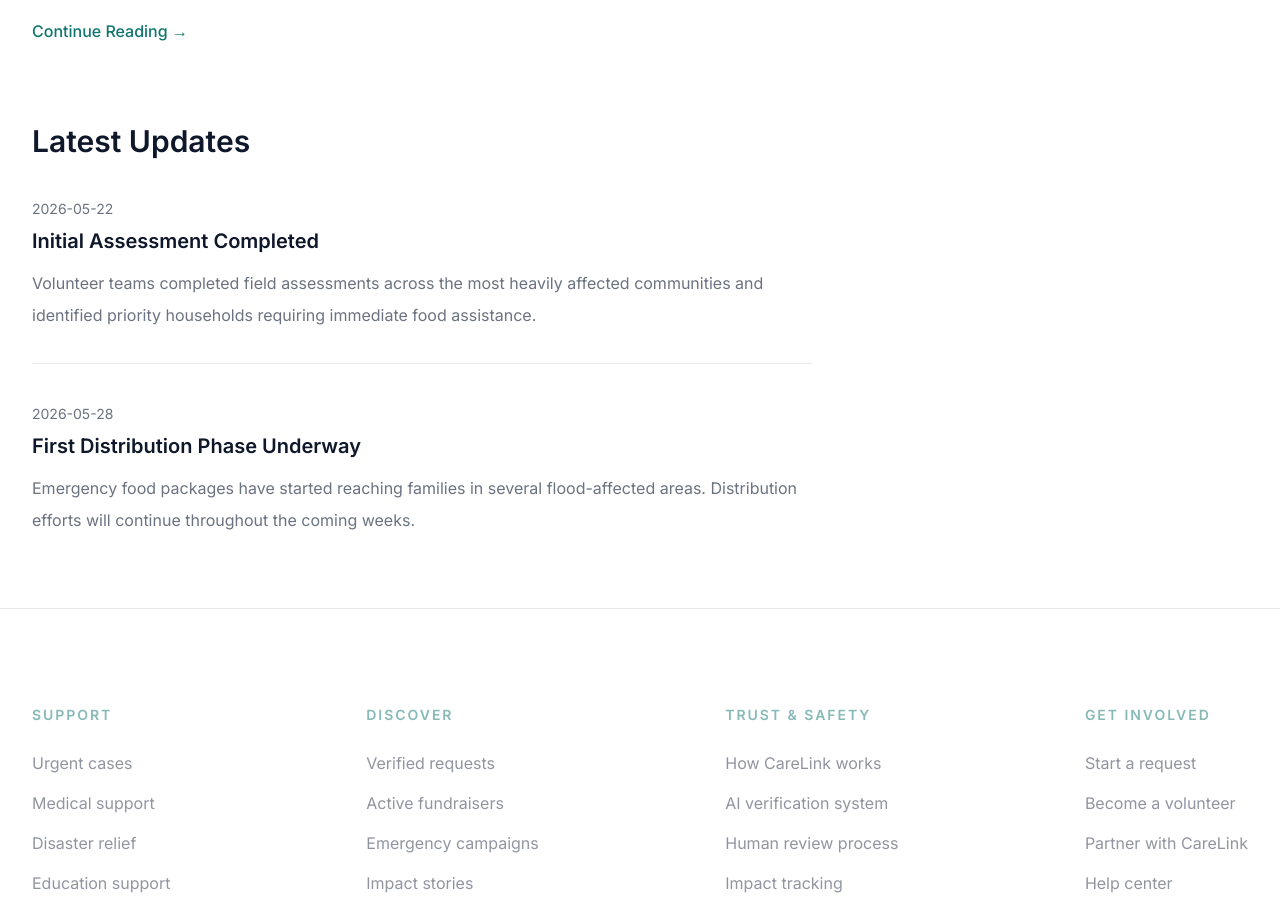
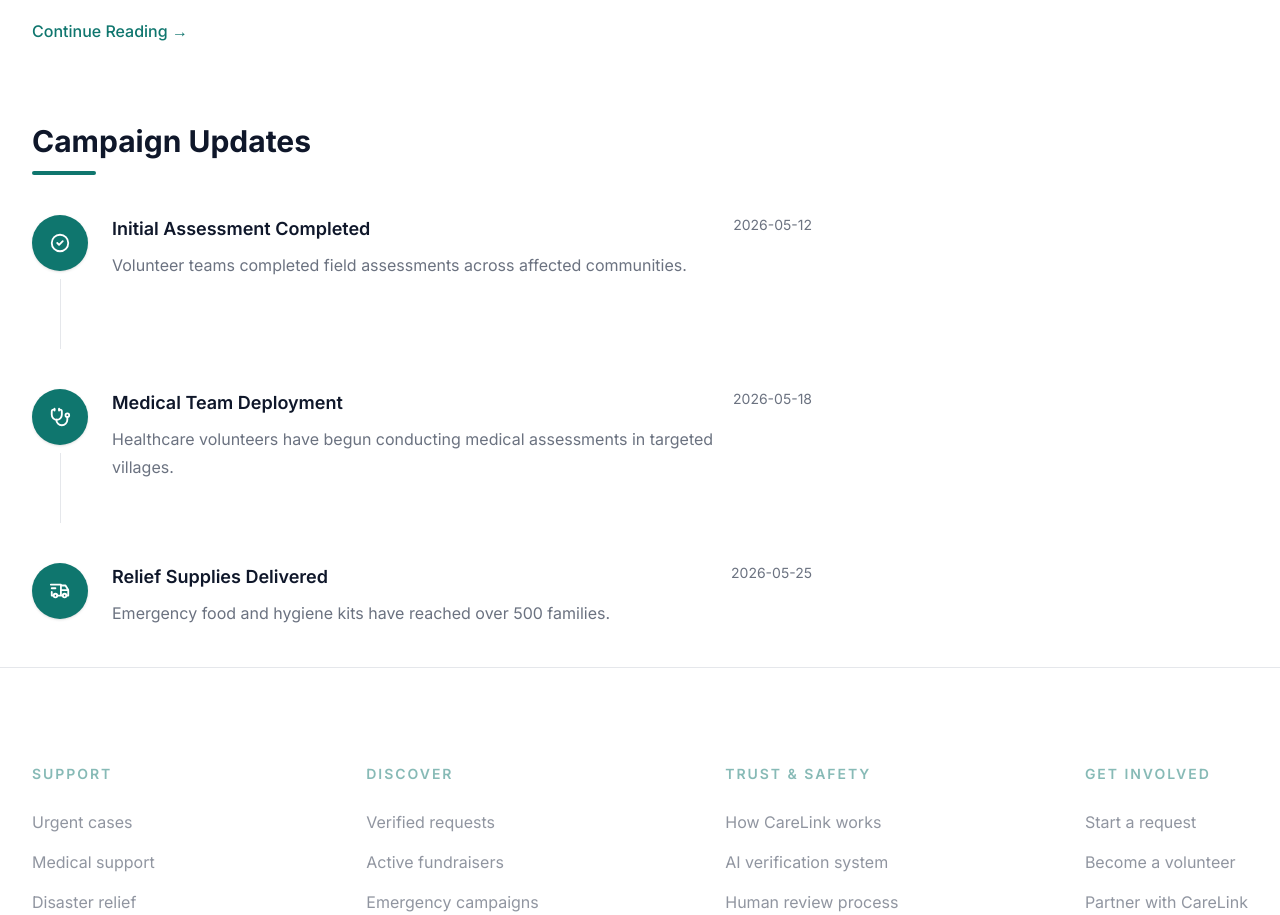
Before and after one commit to RayhanaAkterDev/Foundation-Management-system, a React (Vite) app in the folder frontend/: page /campaigns/1 in a window 1280 px wide. Shown: the part 1520-2435 px from the top of the page. Built offline with nearby package versions, Linux system fonts and the light colour scheme.

Commit message:
refactor(campaign-details-story): restructuring detials page campaign update section

```diff
--- a/frontend/public/data/campaigns.json
+++ b/frontend/public/data/campaigns.json
@@ -45,13 +45,21 @@
         "updates": [
             {
                 "title": "Initial Assessment Completed",
-                "date": "2026-05-22",
-                "content": "Volunteer teams completed field assessments across the most heavily affected communities and identified priority households requiring immediate food assistance."
+                "date": "2026-05-12",
+                "content": "Volunteer teams completed field assessments across affected communities.",
+                "icon": "TbCircleCheck"
             },
             {
-                "title": "First Distribution Phase Underway",
-                "date": "2026-05-28",
-                "content": "Emergency food packages have started reaching families in several flood-affected areas. Distribution efforts will continue throughout the coming weeks."
+                "title": "Medical Team Deployment",
+                "date": "2026-05-18",
+                "content": "Healthcare volunteers have begun conducting medical assessments in targeted villages.",
+                "icon": "TbStethoscope"
+            },
+            {
+                "title": "Relief Supplies Delivered",
+                "date": "2026-05-25",
+                "content": "Emergency food and hygiene kits have reached over 500 families.",
+                "icon": "TbTruckDelivery"
             }
         ]
     },
--- a/frontend/src/pages/public/campaigns/campaignDetails/components/CampaignMainContent.jsx
+++ b/frontend/src/pages/public/campaigns/campaignDetails/components/CampaignMainContent.jsx
@@ -1,6 +1,14 @@
 import Badge from '@/components/Badge';
 import CampaignStory from './CampaignStory';
 import SectionHeading from '@/components/SectionHeading';
+
+import { TbCircleCheck, TbStethoscope, TbTruckDelivery } from 'react-icons/tb';
+
+const iconMap = {
+    TbCircleCheck: TbCircleCheck,
+    TbStethoscope: TbStethoscope,
+    TbTruckDelivery: TbTruckDelivery,
+};
 
 const CampaignMainContent = ({ campaign }) => {
     return (
@@ -42,32 +50,57 @@ const CampaignMainContent = ({ campaign }) => {
             {/* STORY */}
             <CampaignStory story={campaign.story} />
 
-            {/* UPDATES */}
+            {/* CAMPAIGN UPDATES */}
             {campaign.updates?.length > 0 && (
                 <section className="mt-20">
-                    <h2 className="text-3xl font-semibold text-text-primary mb-10">
-                        Latest Updates
+                    <div className="mb-10">
+                        <h2 className="text-2xl md:text-3xl font-bold text-text-primary">
+                            Campaign Updates
                         </h2>
 
-                    <div className="space-y-10">
-                        {campaign.updates.map((update, index) => (
+                        <div className="mt-3 h-1 w-16 bg-primary rounded-full" />
+                    </div>
+
+                    <div className="relative">
+                        {campaign.updates.map((update, index) => {
+                            const Icon = iconMap[update.icon];
+
+                            return (
                                 <div
                                     key={index}
-                                className="border-b border-border pb-8 last:border-0"
+                                    className="relative flex gap-6 pb-10 last:pb-0"
                                 >
-                                <p className="text-sm text-text-secondary mb-2">
-                                    {update.date}
-                                </p>
+                                    {/* Timeline */}
+                                    <div className="relative flex flex-col items-center shrink-0">
+                                        <div className="w-14 h-14 rounded-full bg-primary flex items-center justify-center text-white shadow-sm">
+                                            {Icon && <Icon size={22} />}
+                                        </div>
 
-                                <h3 className="text-xl font-semibold text-text-primary">
+                                        {index !==
+                                            campaign.updates.length - 1 && (
+                                            <div className="w-px flex-1 bg-border mt-2 min-h-[70px]" />
+                                        )}
+                                    </div>
+
+                                    {/* Content */}
+                                    <div className="flex-1 flex flex-col md:flex-row md:items-start md:justify-between gap-3">
+                                        <div className="max-w-2xl">
+                                            <h3 className="text-lg font-semibold text-text-primary">
                                                 {update.title}
                                             </h3>
 
-                                <p className="mt-3 text-text-secondary leading-8">
+                                            <p className="mt-2 text-text-secondary leading-7">
                                                 {update.content}
                                             </p>
                                         </div>
-                        ))}
+
+                                        <div className="shrink-0 text-sm text-text-secondary md:text-right">
+                                            {update.date}
+                                        </div>
+                                    </div>
+                                </div>
+                            );
+                        })}
                     </div>
                 </section>
             )}
```
Lines whose indentation alone changed are shown as unchanged.
